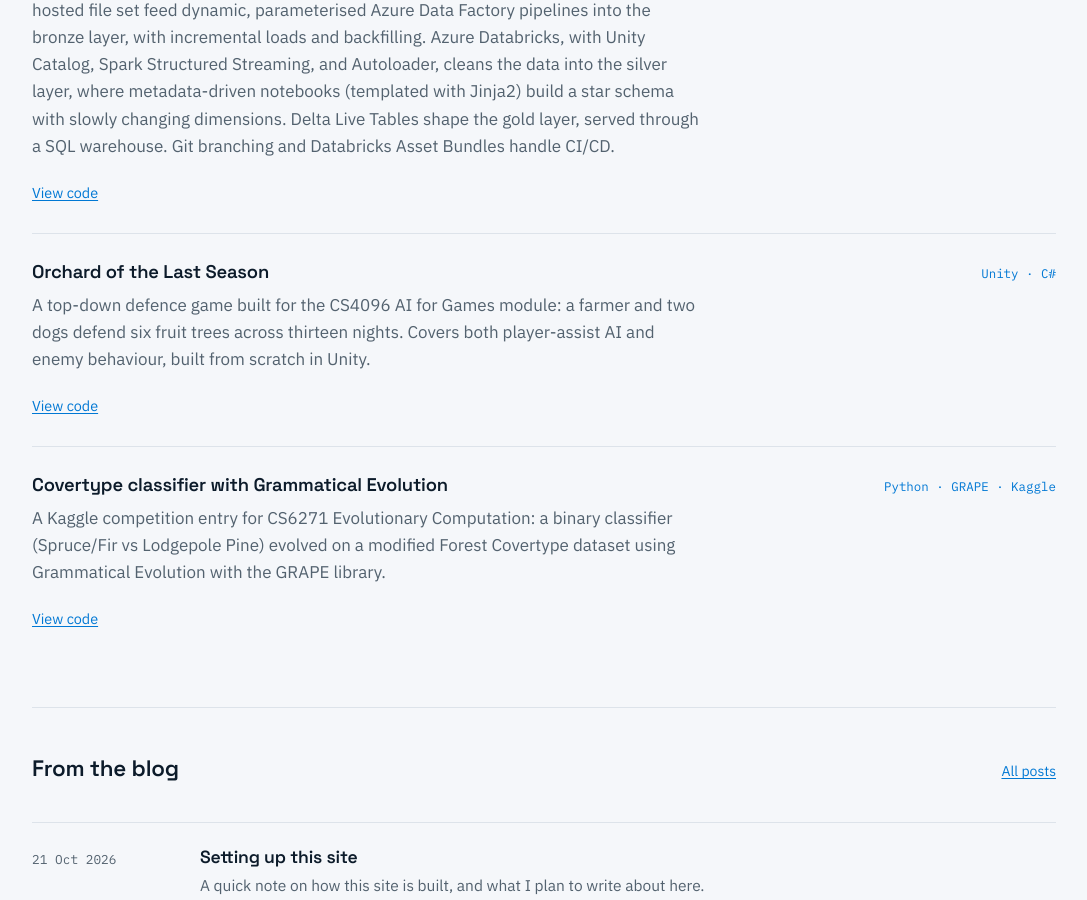
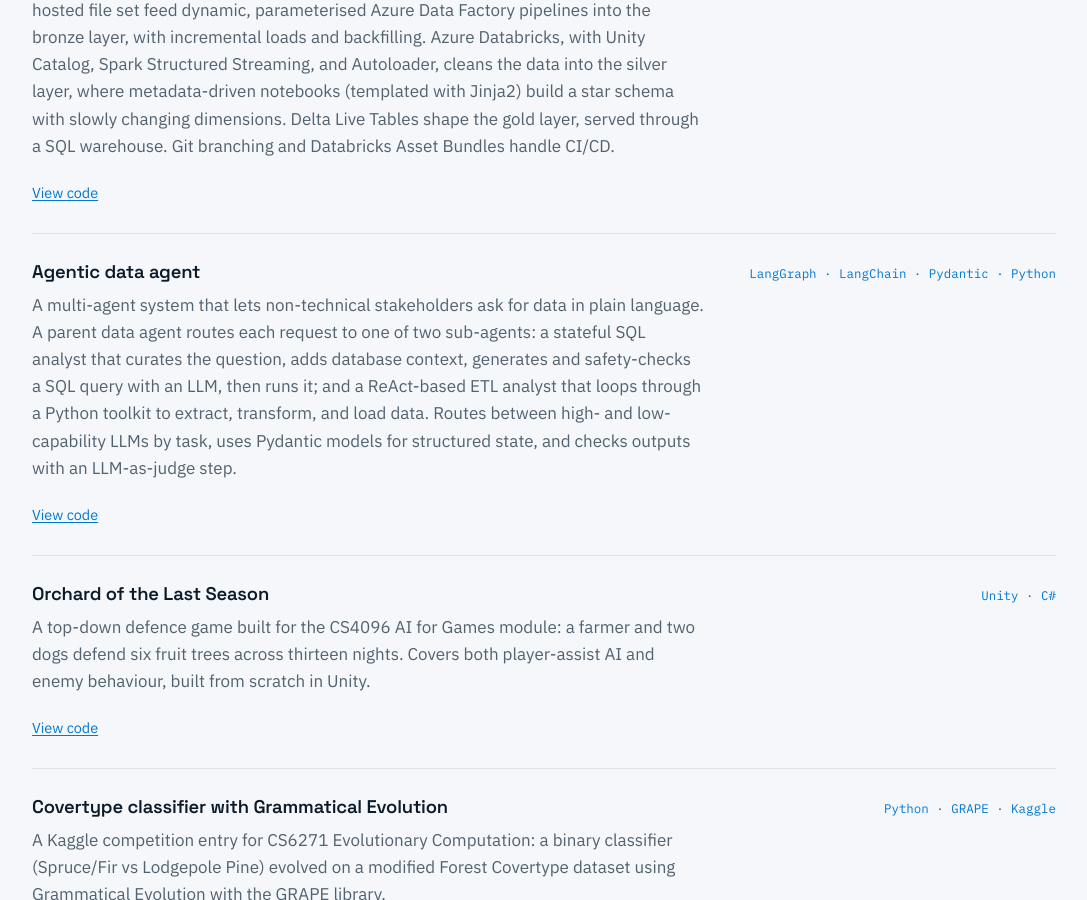
Before and after one commit to stageor/stageor.github.io, a Jekyll site: the page built from index.html, in a window 1280 px wide and 900 px high, scrolled down 788 px. Shown: the whole window, without its empty margins (96-1183 px from the left). Built offline with Jekyll 4.4.1, drawn with Linux system fonts in a browser that asks for light colours.

Commit message:
Add agentic AI data agent project

```diff
--- a/index.html
+++ b/index.html
@@ -57,6 +57,25 @@
       metadata-driven notebooks (templated with Jinja2) build a star schema with slowly
       changing dimensions. Delta Live Tables shape the gold layer, served through a SQL
       warehouse. Git branching and Databricks Asset Bundles handle CI/CD.
+    </p>
+    <div class="links">
+      <a href="https://github.com/stageor">View code</a>
+    </div>
+  </div>
+
+  <div class="project">
+    <div class="project-head">
+      <h3>Agentic data agent</h3>
+      <span class="stack">LangGraph · LangChain · Pydantic · Python</span>
+    </div>
+    <p>
+      A multi-agent system that lets non-technical stakeholders ask for data in plain
+      language. A parent data agent routes each request to one of two sub-agents: a
+      stateful SQL analyst that curates the question, adds database context, generates
+      and safety-checks a SQL query with an LLM, then runs it; and a ReAct-based ETL
+      analyst that loops through a Python toolkit to extract, transform, and load data.
+      Routes between high- and low-capability LLMs by task, uses Pydantic models for
+      structured state, and checks outputs with an LLM-as-judge step.
     </p>
     <div class="links">
       <a href="https://github.com/stageor">View code</a>
```
